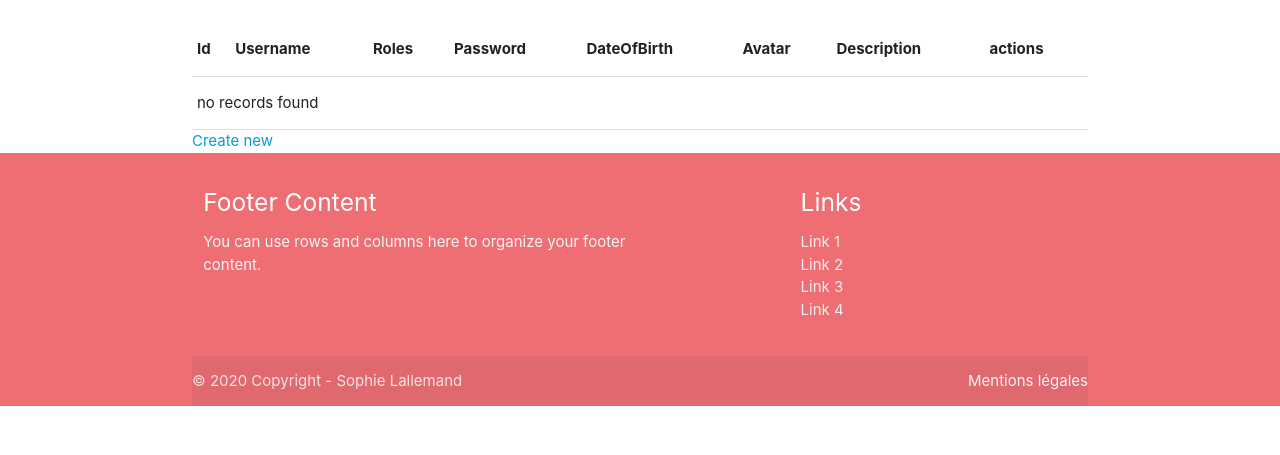
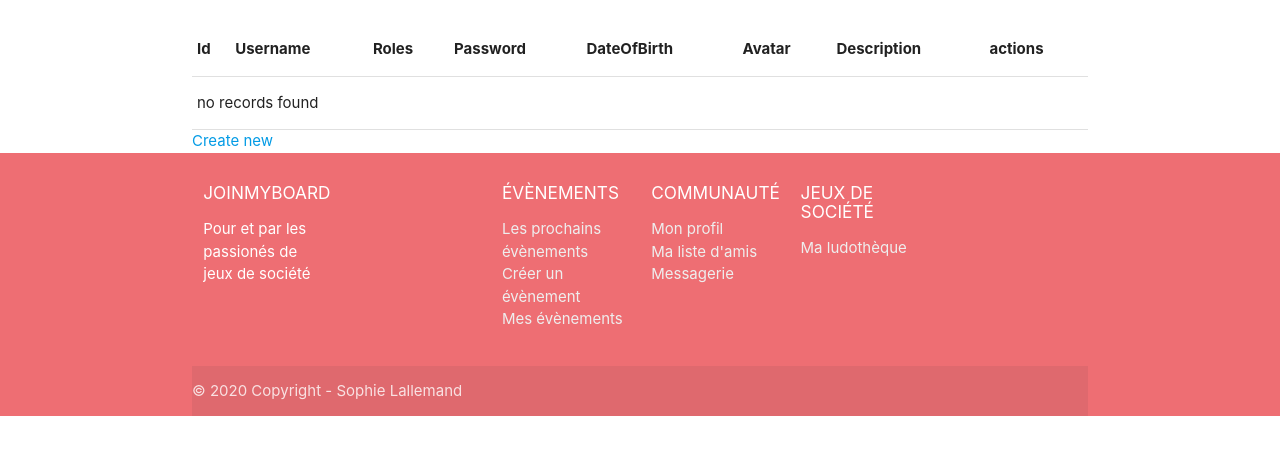
Before and after one commit to Sophilozoff/joinmyboard, a Symfony app: template templates/user/index.html.twig in a window 1280 px wide. Shown: the part 177-632 px from the top of the page. Run offline with Twig, Linux system fonts and the light colour scheme; the template is opened without the code that fills it, so the values that code supplies are empty; some libraries are stand-ins or nearby versions.

Commit message:
git config

```diff
--- a/templates/front/footer.html.twig
+++ b/templates/front/footer.html.twig
@@ -1,25 +1,37 @@
 <div id="footer" class="page-footer">
     <div class="container">
         <div class="row">
-            <div class="col l6 s12">
-                <h5 class="white-text">Footer Content</h5>
-                <p class="grey-text text-lighten-4">You can use rows and columns here to organize your footer content.</p>
+            <div class="col l1 l2 s12">
+                <h6 class="white-text">JOINMYBOARD</h6>
+                <p>Pour et par les passionés de jeux de société</p>
             </div>
-            <div class="col l4 offset-l2 s12">
-                <h5 class="white-text">Links</h5>
+            <div class="col l2 offset-l2 s12">
+                <h6 class="white-text">ÉVÈNEMENTS</h6>
                 <ul>
-                <li><a class="grey-text text-lighten-3" href="#!">Link 1</a></li>
-                <li><a class="grey-text text-lighten-3" href="#!">Link 2</a></li>
-                <li><a class="grey-text text-lighten-3" href="#!">Link 3</a></li>
-                <li><a class="grey-text text-lighten-3" href="#!">Link 4</a></li>
+                    <li><a class="grey-text text-lighten-3" href="#!">Les prochains évènements</a></li>
+                    <li><a class="grey-text text-lighten-3" href="#!">Créer un évènement</a></li>
+                    <li><a class="grey-text text-lighten-3" href="#!">Mes évènements</a></li>
+                </ul>
+            </div>
+            <div class="col l2 s12">
+                <h6 class="white-text">COMMUNAUTÉ</h6>
+                <ul>
+                    <li><a class="grey-text text-lighten-3" href="#!">Mon profil</a></li>
+                    <li><a class="grey-text text-lighten-3" href="#!">Ma liste d'amis</a></li>
+                    <li><a class="grey-text text-lighten-3" href="#!">Messagerie</a></li>
+                </ul>
+            </div>
+            <div class="col l2 s12">
+                <h6 class="white-text">JEUX DE SOCIÉTÉ</h6>
+                <ul>
+                    <li><a class="grey-text text-lighten-3" href="#!">Ma ludothèque</a></li>
                 </ul>
             </div>
         </div>
         <div class="footer-copyright">
             <div class="col s6">
-            © 2020 Copyright - Sophie Lallemand
+                © 2020 Copyright - Sophie Lallemand
             </div>
-        <a class="grey-text text-lighten-4 right col s6" href="#!">Mentions légales</a>
         </div>
     </div>
 </div>
--- a/templates/front/navbar.html.twig
+++ b/templates/front/navbar.html.twig
@@ -2,24 +2,24 @@
     <div class="nav-wrapper">
         <a href="#" data-target="mobile-demo" class="sidenav-trigger"><i class="material-icons">menu</i></a>
         <ul class="hide-on-med-and-down">
-            <li><a href="events/all"><i class="material-icons left">home</i>Page d'accueil</a></li>
-            <li><a href="sass.html"><i class="material-icons left">account_circle</i>Mon profil</a></li>
+            <li><a href="#"><i class="material-icons left">home</i>Page d'accueil</a></li>
+            <li><a href="#"><i class="material-icons left">account_circle</i>Mon profil</a></li>
             <li><a href="{{ path('event_new') }}"><i class="material-icons left">create</i>Créer un évènement</a>
             </li>
-            <li><a href="collapsible.html"><i class="material-icons left">group</i>Ma liste d'amis</a></li>
-            <li><a href="boardgames/all"><i class="material-icons left">casino</i>Ma ludothèque</a></li>
-            <li><a href="mobile.html"><i class="material-icons left">date_range</i>Mes soirées</a></li>
+            <li><a href="#"><i class="material-icons left">group</i>Ma liste d'amis</a></li>
+            <li><a href="#"><i class="material-icons left">casino</i>Ma ludothèque</a></li>
+            <li><a href="#"><i class="material-icons left">date_range</i>Mes soirées</a></li>
             <li><a href="{{ path('app_logout') }}"><i class="material-icons left">exit_to_app</i>Déconnexion</a></li>
         </ul>
     </div>
 </nav>
 <ul class="sidenav" id="mobile-demo">
-    <li><a href="events/all"><i class="material-icons left">home</i>Page d'accueil</a></li>
-    <li><a href="sass.html"><i class="material-icons left">account_circle</i>Mon profil</a></li>
-    <li><a href="events/create"><i class="material-icons left">create</i>Créer un évènement</a>
+    <li><a href="#"><i class="material-icons left">home</i>Page d'accueil</a></li>
+    <li><a href="#"><i class="material-icons left">account_circle</i>Mon profil</a></li>
+    <li><a href="{{ path('event_new') }}"><i class="material-icons left">create</i>Créer un évènement</a>
     </li>
-    <li><a href="collapsible.html"><i class="material-icons left">group</i>Ma liste d'amis</a></li>
-    <li><a href="boardgames/all"><i class="material-icons left">casino</i>Ma ludothèque</a></li>
-    <li><a href="mobile.html"><i class="material-icons left">extension</i>Mes soirées</a></li>
-    <li><a href="mobile.html"><i class="material-icons left">exit_to_app</i>Déconnexion</a></li>
+    <li><a href="#"><i class="material-icons left">group</i>Ma liste d'amis</a></li>
+    <li><a href="#"><i class="material-icons left">casino</i>Ma ludothèque</a></li>
+    <li><a href="#"><i class="material-icons left">re</i>Mes soirées</a></li>
+    <li><a href="{{ path('app_logout') }}"><i class="material-icons left">exit_to_app</i>Déconnexion</a></li>
 </ul>
```
